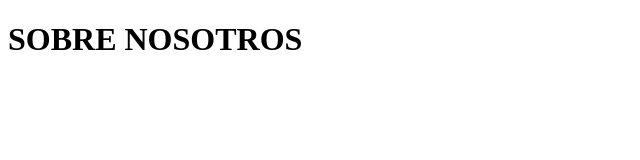
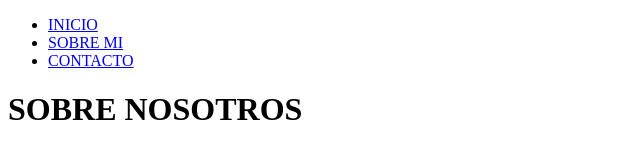
Before and after one commit to AgsRicky/Proyecto2-AzulScool, a plain HTML site: page index.html in a window 1280 px wide. Shown: the whole page, without its empty margins (0-640 px from the left). Drawn offline with Linux system fonts and the light colour scheme.

Commit message:
navbar agregado c8

```diff
--- a/index.html
+++ b/index.html
@@ -7,6 +7,15 @@
     <title>My página web</title>
 </head>
 <body>
+    <header>
+        <nav>
+            <ul>
+                <li><a href="#">INICIO</a></li>
+                <li><a href="#">SOBRE MI</a></li>
+                <li><a href="#">CONTACTO</a></li>
+            </ul>
+        </nav>
+    </header>
     <h1>SOBRE NOSOTROS</h1>
 </body>
 </html>
```
